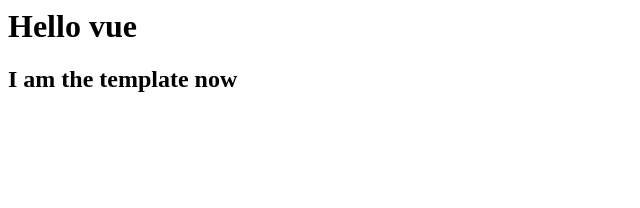
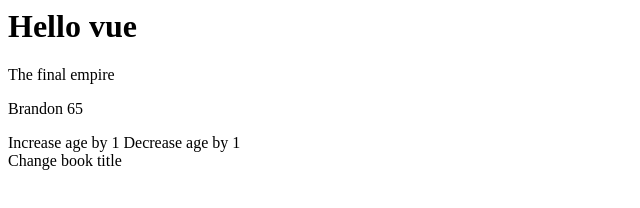
Before and after one commit to izaacyo/vue3_course, a plain HTML site: page index.html in a window 1280 px wide. Shown: the whole page, without its empty margins (0-640 px from the left). Drawn offline with nearby package versions, Linux system fonts and the light colour scheme.

Commit message:
passing variables and methods

```diff
--- a/app.js
+++ b/app.js
@@ -1,6 +1,18 @@
 const app = Vue.createApp({
-    // date, functions
-    // template: '<h2> I am the template </h2>'
+    data(){
+        return{
+            title: 'The final empire',
+            author: 'Brandon',
+            age: '65'
+        }
+
+    },
+    methods: {
+        changeTitle(title){
+            this.title = title
+        }
+    }
+
 })
 
 app.mount('#app')
--- a/index.html
+++ b/index.html
@@ -10,7 +10,15 @@
     <h1>Hello vue</h1>
 
     <div id="app">
-        <h2> I am the template now</h2>
+        <p> {{ title }} </p>
+        <p> {{ author }} {{ age }} </p>
+
+
+
+        <botton v-on:click = "age++"> Increase age by 1 </botton>
+        <botton v-on:click = "age--"> Decrease age by 1 </botton>
+
+        <div @click = "changeTitle('newwwors')">Change book title </div>
     </div>
 
     <script src="app.js"></script>
```
